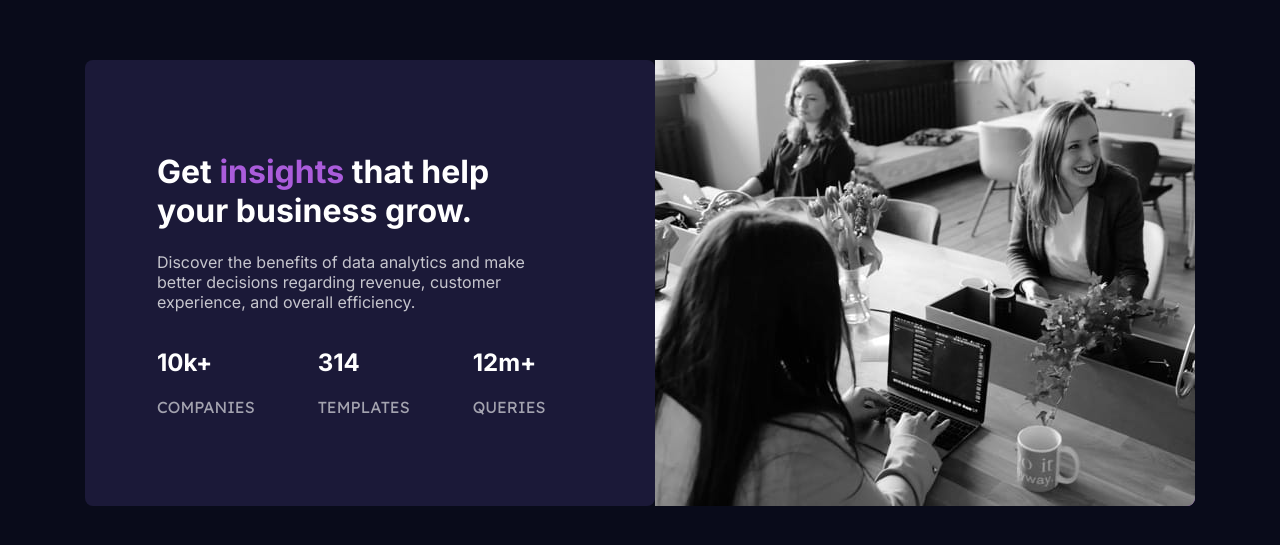
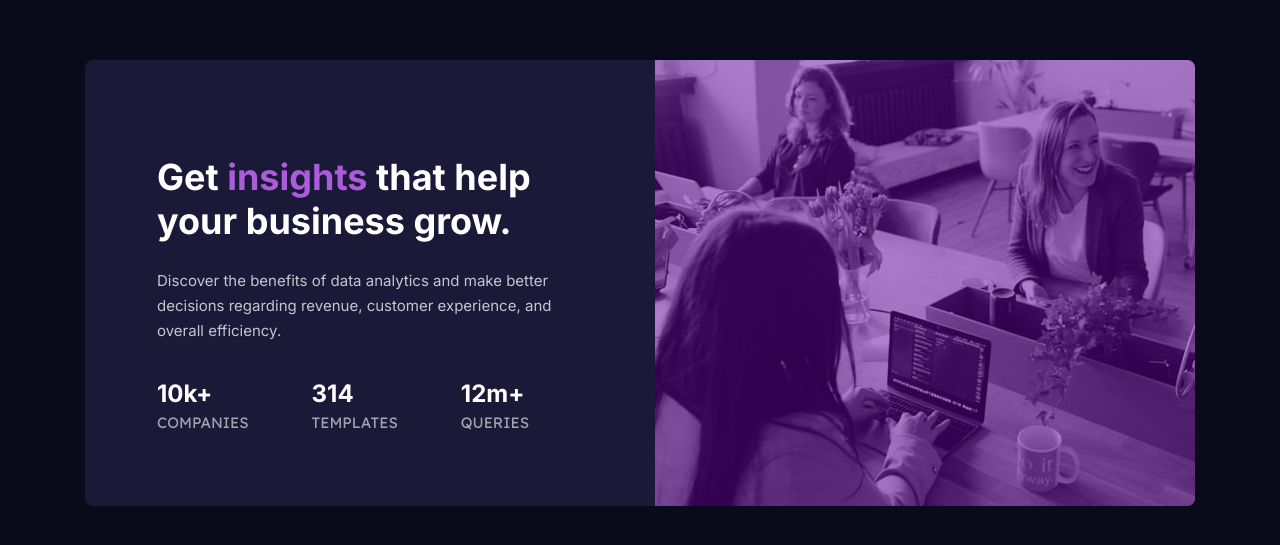
Before and after one commit to hadysane/Stats-preview-card-component, a plain HTML site: page index.html in a window 1280 px wide. Shown: the part 117-662 px from the top of the page. Drawn offline with Linux system fonts and the light colour scheme.

Commit message:
desktop in progress

```diff
--- a/index.html
+++ b/index.html
@@ -13,10 +13,13 @@
 
     <div class="container">
       <div class="content">
-        <h1>Get <span class="text-violet">insights</span> that help your business grow.</h1>
+        <div class="content-header">
+          <h1>Get <span class="text-violet">insights</span> that help your business grow.</h1>
 
-        <p>Discover the benefits of data analytics and make better decisions regarding revenue, customer
-          experience, and overall efficiency.</p>
+          <p>Discover the benefits of data analytics and make better decisions regarding revenue, customer
+            experience, and overall efficiency.
+          </p>
+        </div>
 
         <div class="stats">
           <div class="stat-item">
--- a/style.css
+++ b/style.css
@@ -15,15 +15,18 @@ body{
     font-family: 'Inter', sans-serif;
     color : white;
     margin: 0;
-
+    background-color : var(--main-bgd);
 }
 
 h1, h2{
     color: var(--white);
 }
 
+
+
 p{
-    color: var(--main-p)
+    color: var(--main-p);
+    font-size: 15px;
 }
 .text-violet{
     color: var(--violet);
@@ -34,7 +37,7 @@ p{
     background-color: var(--main-bgd);
     height: 100vh;
     display: flex;
-     align-items: center;
+    align-items: center;
 }
 .container{
     display: flex;
@@ -48,23 +51,47 @@ p{
 .content{
     background-color: var(--card-bgd);
     padding: 71px 100px 59px 72px;
-    border-radius: 8px;
+    border-radius: 8px 0px 0px 8px;
+    display: flex;
+    flex-direction: column;
+    justify-content: space-between;
+
+}
+.content-header h1{
+    margin-bottom : 25px;
+    line-height: 44px;
+    font-size: 36px;
+}
+.content-header p {
+    line-height: 25px;
 }
 .stats{
     display: flex;
     gap: 63px;
+
 }
 .stat-item p {
     font-family: 'Lexend Deca', sans-serif;
     color: var(--stat-h);
     text-transform: uppercase;
+    margin-top: 0;
+    font-weight: 400;
+}
+.stat-item h2{
+    margin-bottom : 5px;
+    line-height: 29px;
+    font-weight: 700;
 }
 .hero{
-
+    background-color : #61009e;
+    border-radius: 0px 8px 8px 0px;
 }
 .hero img{
     border-radius: 0px 8px 8px 0px;
     background-color : var(--violet);
+    opacity: 0.5;
+
+
 }
 
 .attribution{
```
